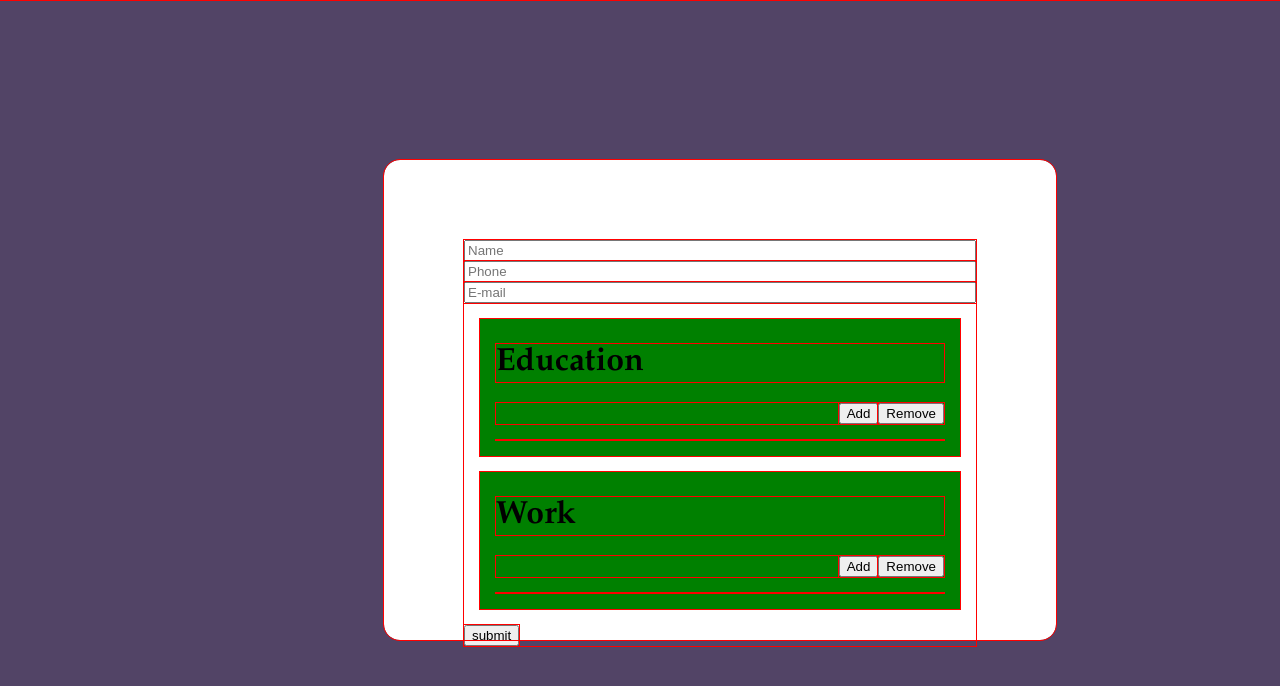
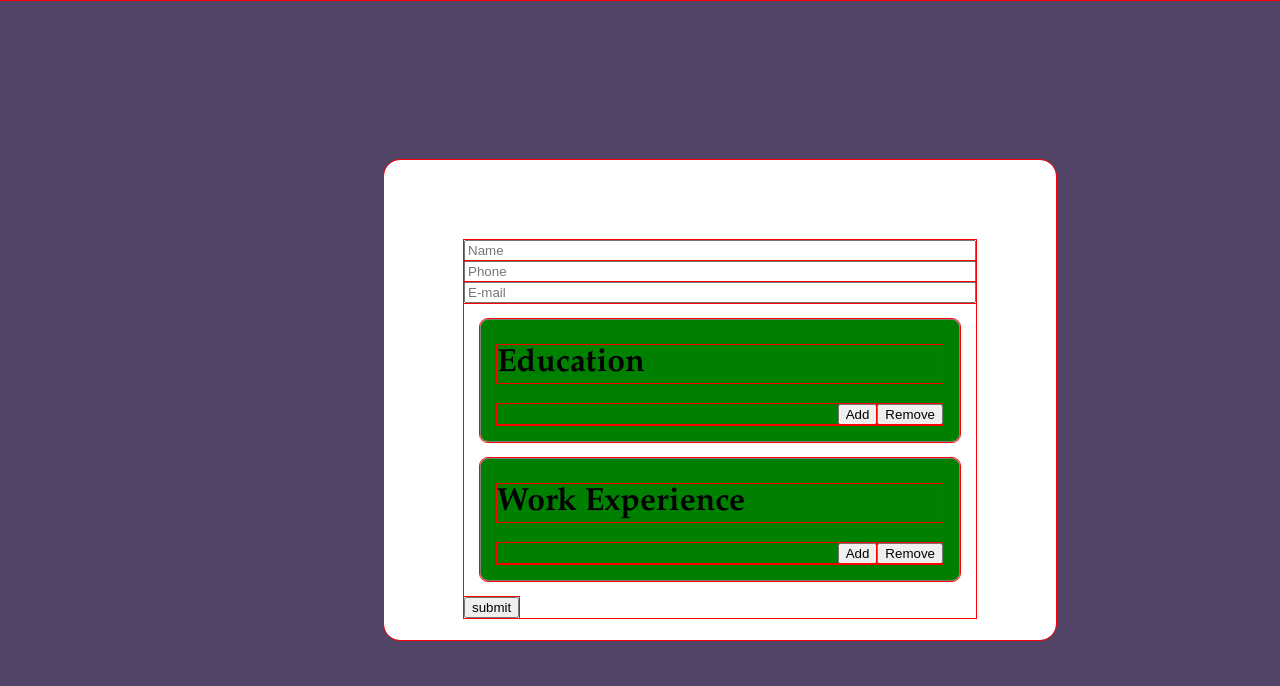
Before and after one commit to wavesinaroom/my_odin_project_cv_application, a React (Create React App) app: page / in a window 1280 px wide. Shown: the top 686 px of the page. Built offline with nearby package versions, Linux system fonts and the light colour scheme.

Commit message:
[Task] Improve layout

```diff
--- a/src/App.css
+++ b/src/App.css
@@ -1,5 +1,7 @@
 *{
-  outline: 1px solid red;
+  outline-style: solid;
+  outline-width: 1px;
+  outline-color: red;
 }
 body {
   background-color: #524466;
@@ -22,8 +24,8 @@ li{
   list-style-type: none;
 }
 
-li .experience{
-  padding: 0.7em;
+ul{
+  margin: 0em;
 }
 
 .general{
@@ -36,9 +38,12 @@ li .experience{
   padding: 1em;
   padding-top: 0.2em;
   margin: 1em;
+  border: thin, solid, grey ;
+  border-radius: 0.5em;
 }
 
 .section .button-set{
   display: flex;
   justify-content: flex-end;
+  margin-top: -1..22em;
 }
--- a/src/App.js
+++ b/src/App.js
@@ -12,7 +12,7 @@ function App() {
      <form id="main">
         <Module title="General"/>
         <Section title="Education"/>
-        <Section title="Work"/>
+        <Section title="Work Experience"/>
        <input
         type="submit"
         value="submit"
--- a/src/components/section.js
+++ b/src/components/section.js
@@ -33,7 +33,6 @@ export default function Section (props){
 
     return(
       <div className="section">
-        <h1>{props.title}</h1>
         <Module title="Experience"/>
         <div className="button-set">
           <button onClick={()=>{addComponent(props.title)}}>Add</button>
```
